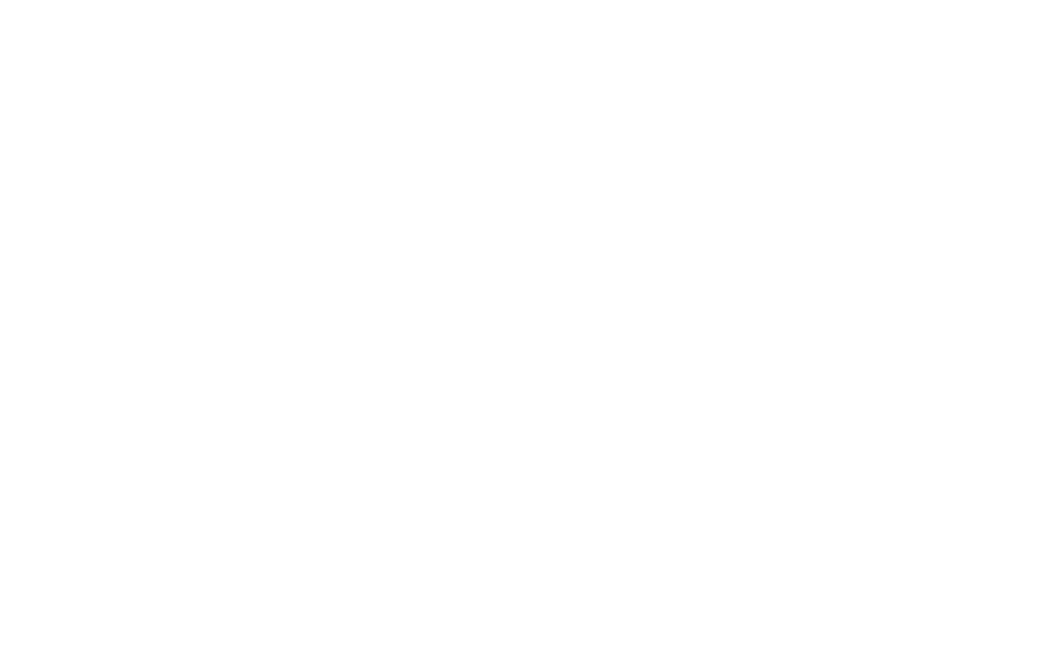
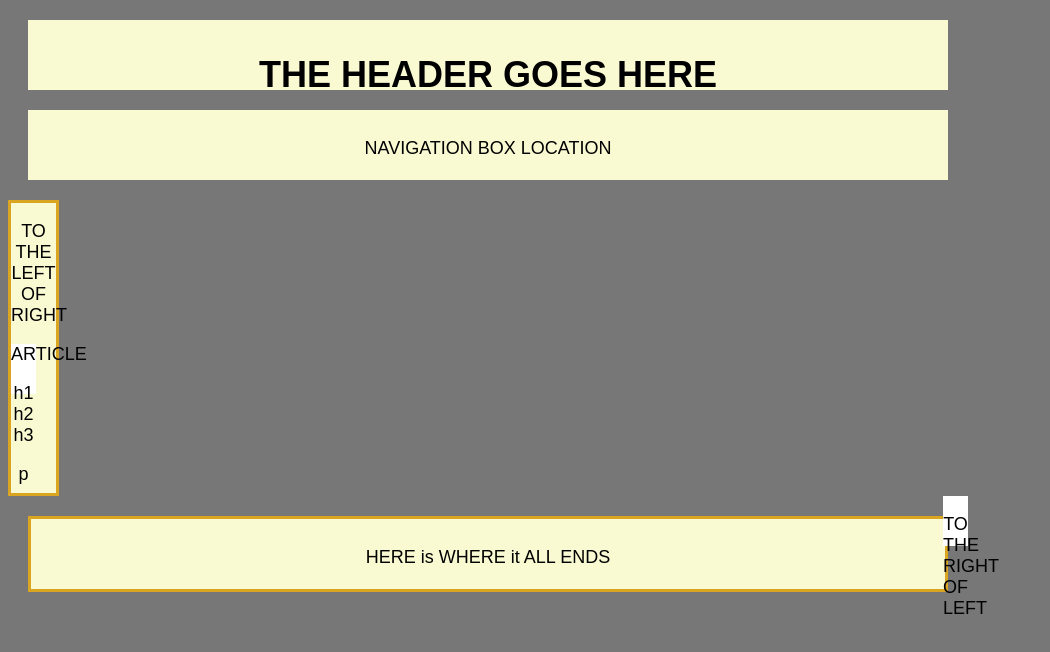
Before and after one commit to msmithgatech/HW-Wireframe, a plain HTML site: page index.html in a window 1280 px wide. Shown: the whole page, without its empty margins (0-1050 px from the left). Drawn offline with Linux system fonts and the light colour scheme.

Commit message:
firstpass

```diff
--- a/index.html
+++ b/index.html
@@ -1,2 +1,78 @@
 <!DOCTYPE html>
-<html>
+<html lang="en">
+<head>
+    <meta charset="UTF-8">
+    <meta name="viewport" content="width=device-width, initial-scale=1.0">
+    <meta http-equiv="X-UA-Compatible" content="ie=edge">
+    <title>'HOMEWORK WEEK ONE'</title>
+    <link rel = "stylesheet" type = "text/css" href="style.css">
+</head>
+<body>
+
+
+        <header>
+            <h1>
+                THE HEADER GOES HERE
+            </h1>
+
+        </header>
+
+
+        <nav>
+             <p>
+                   NAVIGATION BOX LOCATION
+             </p>
+
+        </nav>
+
+
+        <section>
+
+             <p>
+                  TO THE LEFT OF RIGHT
+             </p>
+
+        <div>
+            <article>
+
+                <p>
+                    ARTICLE
+                </p>
+
+                    <div>
+                        <p>
+                            h1  h2  h3
+                        </p>
+
+                    </div>
+
+                    <div>
+                        <p>
+                            p
+                        </p>
+
+                    </div>
+
+                </article>
+
+        </div>
+
+        </section>
+
+    </div>
+
+
+        <aside>
+              <p>
+                TO THE RIGHT OF LEFT
+              </p>
+        </aside>
+
+    <footer>
+        <p>
+            HERE  is  WHERE  it  ALL  ENDS
+        </p>
+    </footer>
+
+</body>
+</html>
--- a/style.css
+++ b/style.css
@@ -1,4 +1,61 @@
+
 body
-     {
-         background-color: #777
-     }
+{
+    background-color: #777;
+    width: 960px;
+    font-family: Arial, Helvetica, sans-serif;
+    font-size: 18px;
+    text-align: center;
+
+}
+
+.container
+{
+    width: 100pc;
+}
+
+
+header, nav, footer
+{
+    background-color: lightgoldenrodyellow;
+    margin: 20px;
+    padding: 10px;
+    height: 50px;
+
+}
+
+
+section
+{
+    height: 290px;
+    width: 45px;
+    background-color: lightgoldenrodyellow;
+    border: solid;
+    border-color: goldenrod
+
+}
+
+article
+{
+    height: 50px;
+    width: 25px;
+    background-color:white;
+
+}
+
+aside
+{
+    height: 50px;
+    width: 25px;
+    float: right;
+    background-color: white;
+
+
+}
+
+footer
+{
+    border: solid;
+    border-color: goldenrod
+
+} */
```
